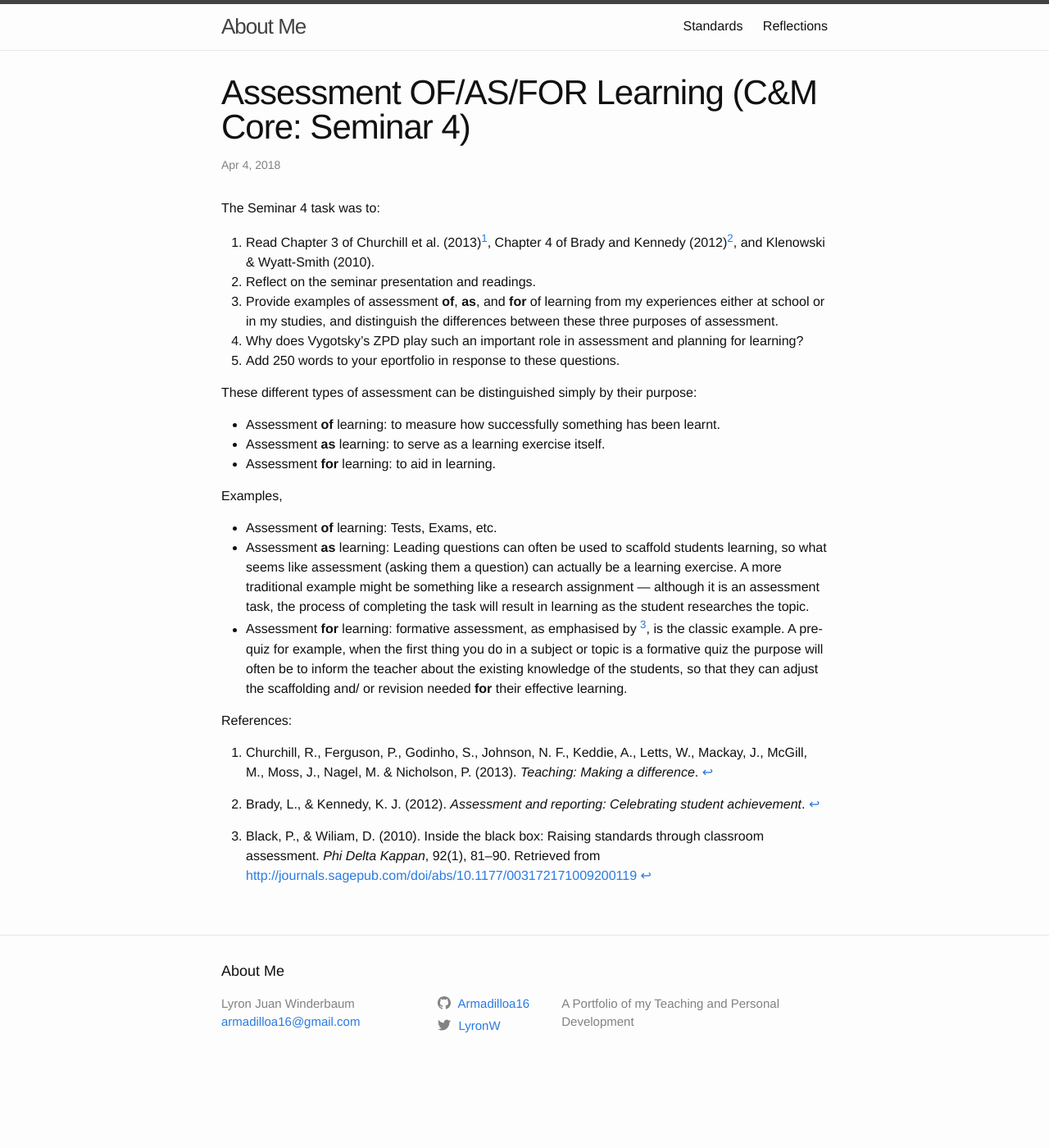
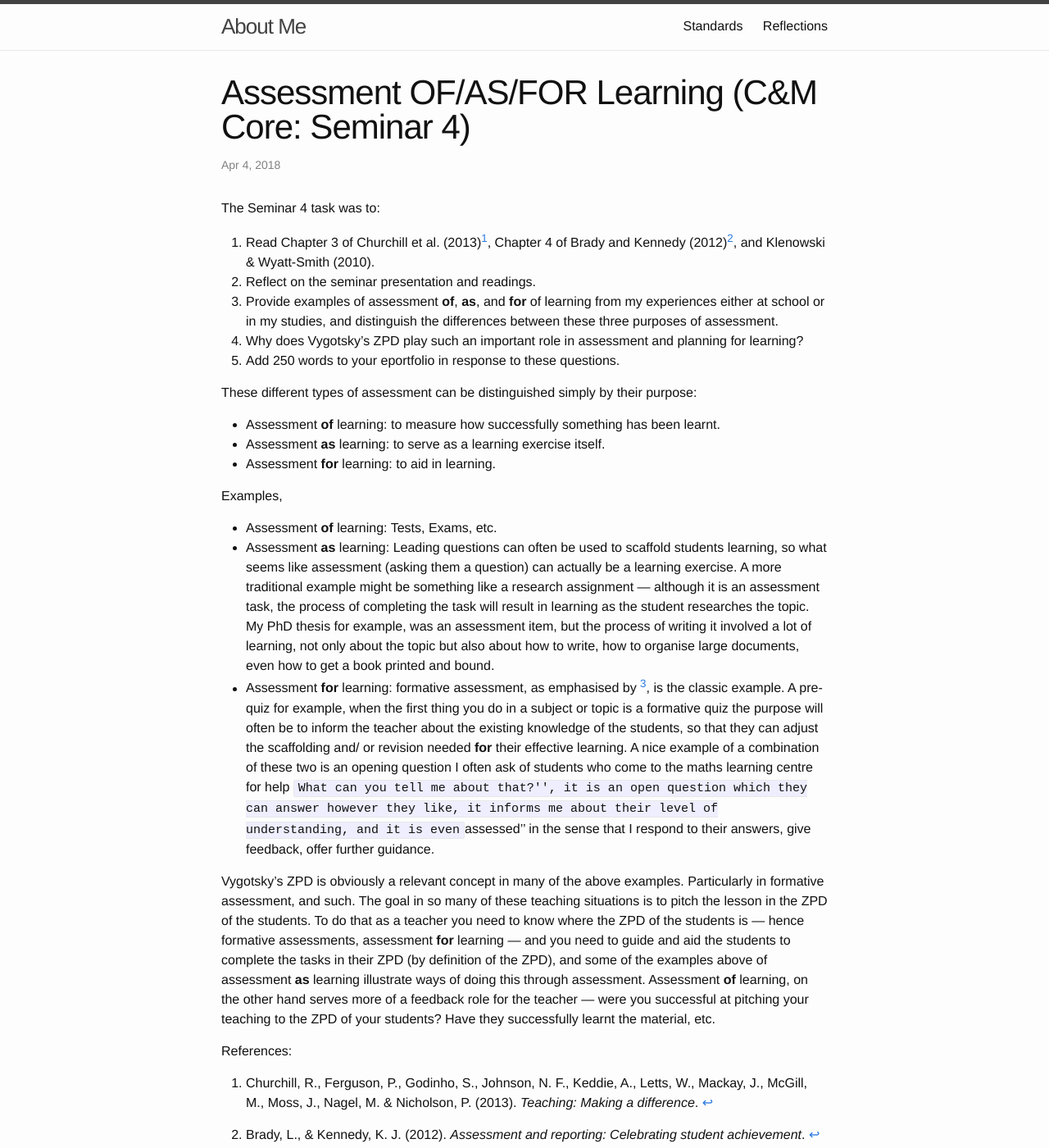
Before and after one commit to Armadilloa16/eportfolio, a Jekyll site: the page built from _posts/2018-04-04-assessment_of_as_for_learning.md, in a window 1280 px wide and 1400 px high. Shown: the whole window at 82% size. Built offline with Jekyll 4.4.1, drawn with Linux system fonts in a browser that asks for light colours.

Commit message:
Updated Seminar 4 Task

```diff
--- a/_posts/2018-04-04-assessment_of_as_for_learning.md
+++ b/_posts/2018-04-04-assessment_of_as_for_learning.md
@@ -21,8 +21,12 @@ These different types of assessment can be distinguished simply by their purpose
 
 Examples,
  - Assessment **of** learning: Tests, Exams, etc.
- - Assessment **as** learning: Leading questions can often be used to scaffold students learning, so what seems like assessment (asking them a question) can actually be a learning exercise. A more traditional example might be something like a research assignment --- although it is an assessment task, the process of completing the task will result in learning as the student researches the topic.
- - Assessment **for** learning: formative assessment, as emphasised by [^Black2010], is the classic example. A pre-quiz for example, when the first thing you do in a subject or topic is a formative quiz the purpose will often be to inform the teacher about the existing knowledge of the students, so that they can adjust the scaffolding and/ or revision needed **for** their effective learning.
+ - Assessment **as** learning: Leading questions can often be used to scaffold students learning, so what seems like assessment (asking them a question) can actually be a learning exercise. A more traditional example might be something like a research assignment --- although it is an assessment task, the process of completing the task will result in learning as the student researches the topic. My PhD thesis for example, was an assessment item, but the process of writing it involved a lot of learning, not only about the topic but also about how to write, how to organise large documents, even how to get a book printed and bound.
+ - Assessment **for** learning: formative assessment, as emphasised by [^Black2010], is the classic example. A pre-quiz for example, when the first thing you do in a subject or topic is a formative quiz the purpose will often be to inform the teacher about the existing knowledge of the students, so that they can adjust the scaffolding and/ or revision needed **for** their effective learning. A nice example of a combination of these two is an opening question I often ask of students who come to the maths learning centre for help ``What can you tell me about that?'', it is an open question which they can answer however they like, it informs me about their level of understanding, and it is even ``assessed'' in the sense that I respond to their answers, give feedback, offer further guidance.
+
+Vygotsky's ZPD is obviously a relevant concept in many of the above examples. Particularly in formative assessment, and such. The goal in so many of these teaching situations is to pitch the lesson in the ZPD of the students. To do that as a teacher you need to know where the ZPD of the students is --- hence formative assessments, assessment **for** learning --- and you need to guide and aid the students to complete the tasks in their ZPD (by definition of the ZPD), and some of the examples above of assessment **as** learning illustrate ways of doing this through assessment. Assessment **of** learning, on the other hand serves more of a feedback role for the teacher --- were you successful at pitching your teaching to the ZPD of your students? Have they successfully learnt the material, etc.
+
+
 
 
 References:
```
